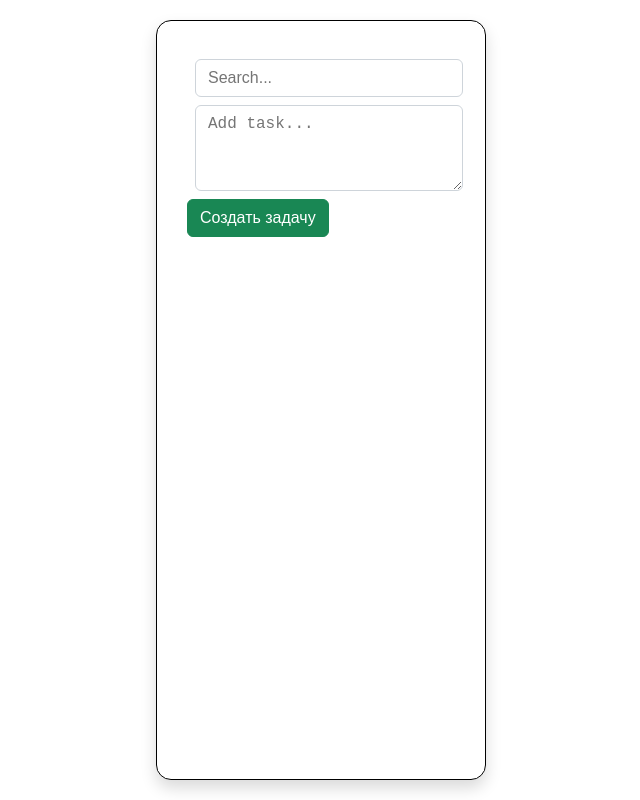
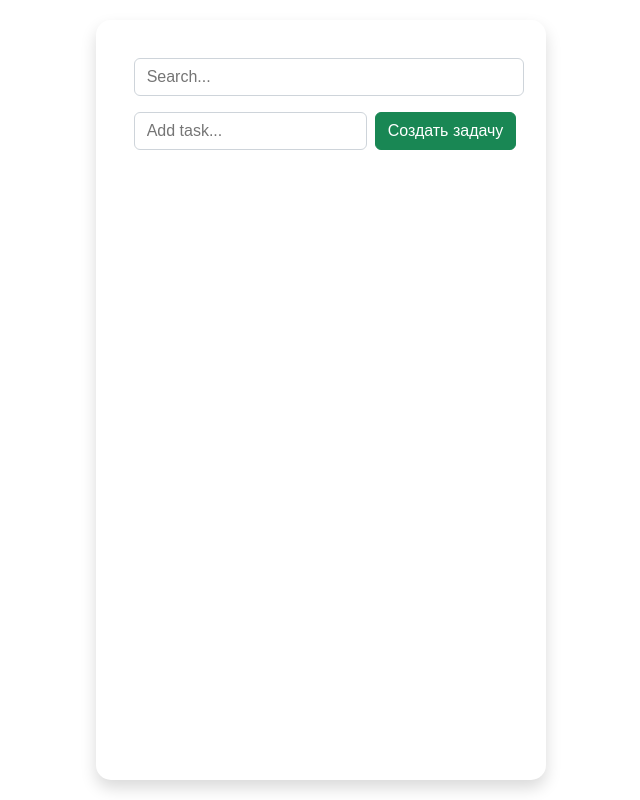
Before and after one commit to Canoist/todo-list, a React (Create React App) app: page / in a window 1280 px wide. Shown: the whole page, without its empty margins (319-959 px from the left). Built offline with nearby package versions, Linux system fonts and the light colour scheme.

Commit message:
Added styles for input group, added styles for all buttons

```diff
--- a/src/App.css
+++ b/src/App.css
@@ -35,8 +35,18 @@ body {
     font-size: 16px;
     font-family: Arial, "Helvetica Neue", Helvetica, sans-serif;
 }
-body._lock {
-    overflow: hidden;
+button,
+select {
+    text-transform: none;
+}
+button,
+input,
+optgroup,
+select,
+textarea {
+    font-family: inherit;
+    font-size: inherit;
+    line-height: inherit;
 }
 
 /* ---------------------------------------- */
@@ -48,12 +58,12 @@ body._lock {
 }
 
 .content {
-    border: solid 1px black;
     display: inline-block;
-    min-width: 330px;
+    min-width: 360px;
+    max-width: 800px;
     border-radius: 15px;
     padding: 30px;
-    box-shadow: 0 0.5rem 1rem rgba(0, 0, 0, 0.15) !important;
+    box-shadow: 0 0.5rem 1rem rgba(0, 0, 0, 0.15);
 }
 
 .form-control {
@@ -122,6 +132,20 @@ body._lock {
     cursor: pointer;
 }
 
+.input-group {
+    position: relative;
+    display: flex;
+    flex-wrap: wrap;
+    align-items: center;
+    width: 100%;
+}
+.input-group > .form-control {
+    position: relative;
+    flex: 1 1 auto;
+    width: 1%;
+    min-width: 0;
+}
+
 .btn-success {
     --bs-btn-color: #fff;
     --bs-btn-bg: #198754;
@@ -170,6 +194,12 @@ body._lock {
     --bs-btn-disabled-bg: #dc3545;
     --bs-btn-disabled-border-color: #dc3545;
 }
+
+.input-group .btn {
+    position: relative;
+    z-index: 2;
+}
+
 .list-group {
     --bs-list-group-color: #212529;
     --bs-list-group-bg: #fff;
@@ -190,14 +220,17 @@ body._lock {
     --bs-list-group-active-border-color: #0d6efd;
     display: flex;
     flex-direction: column;
-    padding-left: 0;
-    margin-bottom: 0;
+    margin: 0.5rem;
     border-radius: var(--bs-list-group-border-radius);
 }
 
 .list-group-numbered {
     list-style-type: none;
     counter-reset: section;
+}
+.list-group-numbered > .list-group-item::before {
+    content: counters(section, ".") ". ";
+    counter-increment: section;
 }
 .list-group-item {
     position: relative;
@@ -209,6 +242,10 @@ body._lock {
     background-color: var(--bs-list-group-bg);
     border: var(--bs-list-group-border-width) solid
         var(--bs-list-group-border-color);
+    white-space: nowrap;
+    overflow: hidden;
+    line-height: 1.5;
+    text-overflow: ellipsis;
 }
 
 .list-group-item:first-child {
@@ -227,3 +264,9 @@ body._lock {
     background-color: var(--bs-list-group-active-bg);
     border-color: var(--bs-list-group-active-border-color);
 }
+
+.flex-end {
+    display: flex;
+    justify-content: end;
+    align-items: center;
+}
--- a/src/App.js
+++ b/src/App.js
@@ -87,6 +87,7 @@ function App() {
                     value={inputValue}
                 />
                 <AddTask onAdd={handleAddTask} />
+                <div>
                     {!!data.length && (
                         <TaskList
                             taskList={filteredTasks}
@@ -103,6 +104,7 @@ function App() {
                     )}
                 </div>
             </div>
+        </div>
     );
 }
 
--- a/src/components/taskDesc.jsx
+++ b/src/components/taskDesc.jsx
@@ -32,16 +32,23 @@ const TaskDesc = ({ currentTask, onChange, onDelete }) => {
                     onChange={handleChange}
                     value={inputName}
                 />
-                <button type="submit" onClick={handleSubmit}>
+                <div className="flex-end">
+                    <button
+                        className="btn btn-primary"
+                        type="button"
+                        style={{ marginRight: "0.5rem" }}
+                        onClick={handleSubmit}>
                         Сохранить
                     </button>
-            </form>
                     <button
+                        className="btn btn-danger"
                         onClick={() => {
                             onDelete(currentTask._id);
                         }}>
                         Delete
                     </button>
+                </div>
+            </form>
         </div>
     );
 };
--- a/src/components/ui/addTask.jsx
+++ b/src/components/ui/addTask.jsx
@@ -15,20 +15,24 @@ const AddTask = ({ onAdd }) => {
     };
 
     return (
-        <form className="" onSubmit={handleSubmit}>
-            <textarea
+        <form onSubmit={handleSubmit}>
+            <div className="input-group">
+                <input
+                    type="text"
                     className="form-control"
                     placeholder="Add task..."
                     onChange={handleChange}
                     value={inputValue}
-                rows="3"
+                    aria-describedby="button-addon2"
                 />
                 <button
                     className="btn btn-success"
-                type="submit"
+                    type="button"
+                    id="button-addon2"
                     onClick={handleSubmit}>
                     Создать задачу
                 </button>
+            </div>
         </form>
     );
 };
```
Lines whose indentation alone changed are shown as unchanged.
